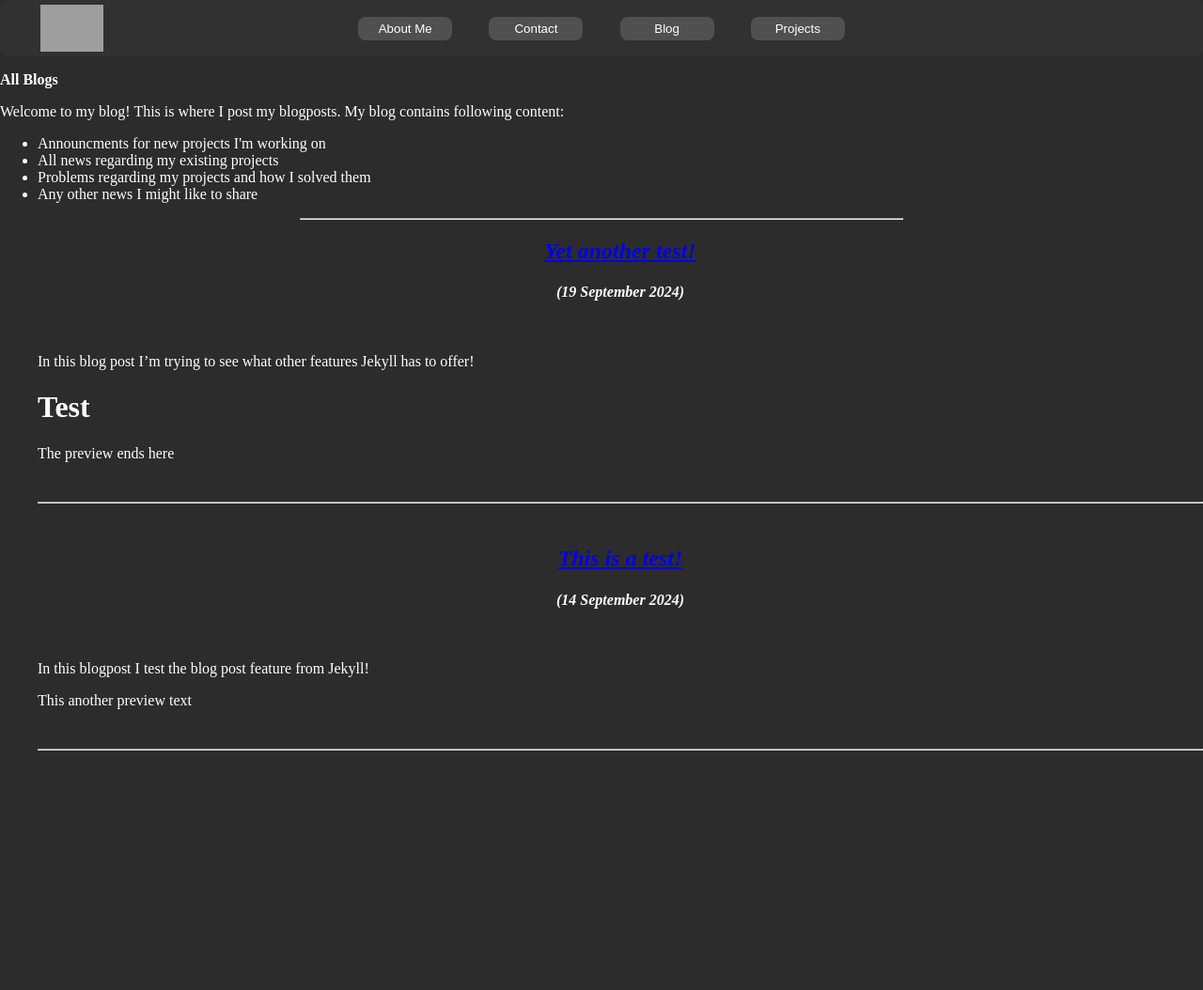
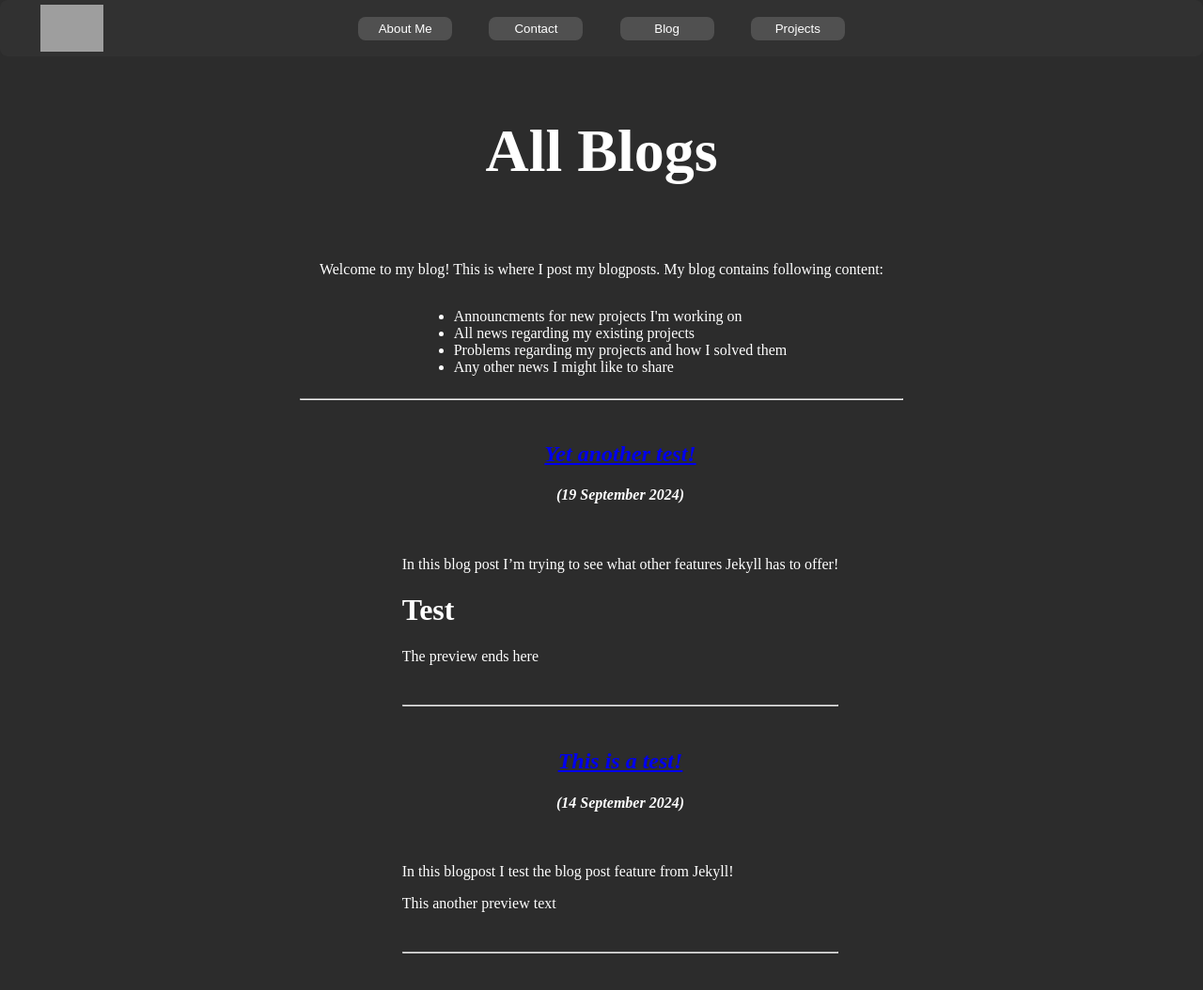
Before and after one commit to Xynox/website, a Jekyll site: the page built from html/blog/blog.html, in a window 1280 px wide and 1057 px high. Shown: the top 1054 px of the window at 94% size. Built offline with Jekyll 4.4.1, drawn with Linux system fonts in a browser that asks for light colours; grey boxes are pictures that could not be loaded.

Commit message:
Fix missing main style in blog.html

```diff
--- a/html/blog/blog.html
+++ b/html/blog/blog.html
@@ -2,6 +2,8 @@
 layout: default
 title: Joel Wittke - Blog
 ---
+
+<link rel="stylesheet" href="{{'/css/blog/blog.css' | relative_url }}">
 
 <div class="titleBlog">
   <p><strong>All Blogs</strong></p>
```
